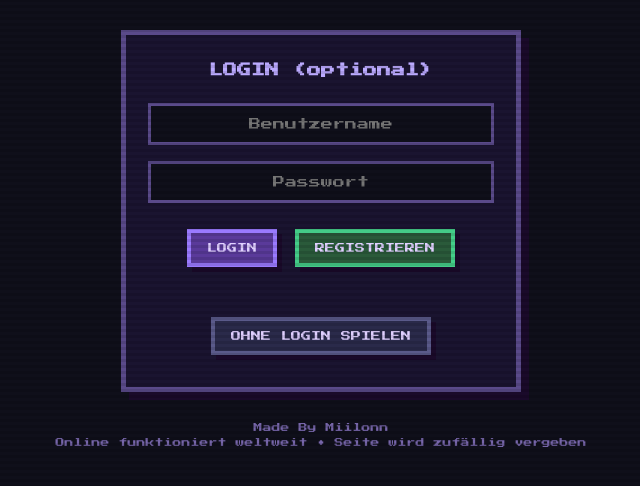
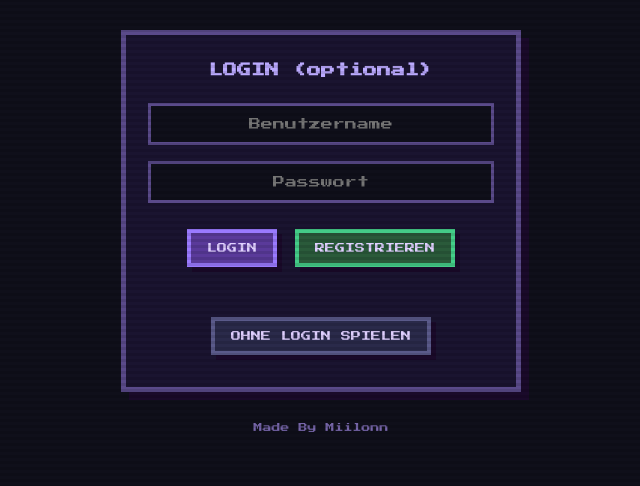
Before and after one commit to Miiloon/DogieChess, a plain HTML site: page index.html in a window 1280 px wide. Shown: the part 82-568 px from the top of the page, without its empty margins (319-959 px from the left). Drawn offline with Linux system fonts and the light colour scheme.

Commit message:
Update index.html

```diff
--- a/index.html
+++ b/index.html
@@ -721,7 +721,7 @@ footer{margin-top:28px;font-size:9px;color:#7766aa;text-align:center;max-width:5
     </div>
   </div>
   <footer>Made By Miilonn<br>
-  Online funktioniert weltweit • Seite wird zufällig vergeben</footer>
+  </footer>
 
 <script>
 const PIECES={wK:'♔',wQ:'♕',wR:'♖',wB:'♗',wN:'♘',wP:'♙',bK:'♚',bQ:'♛',bR:'♜',bB:'♝',bN:'♞',bP:'♟'};
```
